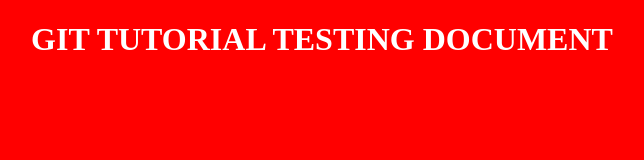
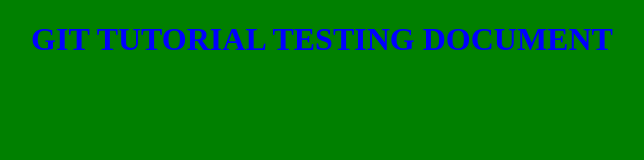
Before and after one commit to arjanga/testing-git, a plain HTML site: page index.html in a window 1280 px wide. Shown: the whole page, without its empty margins (318-962 px from the left). Drawn offline with Linux system fonts and the light colour scheme.

Commit message:
background changed to green

```diff
--- a/styles.css
+++ b/styles.css
@@ -1,9 +1,9 @@
 
 body{
- background: red;
+ background: green;
 }
 .header{
- color: white;
+ color: blue;
  text-transform: uppercase;
  text-align: center;
 }
```
